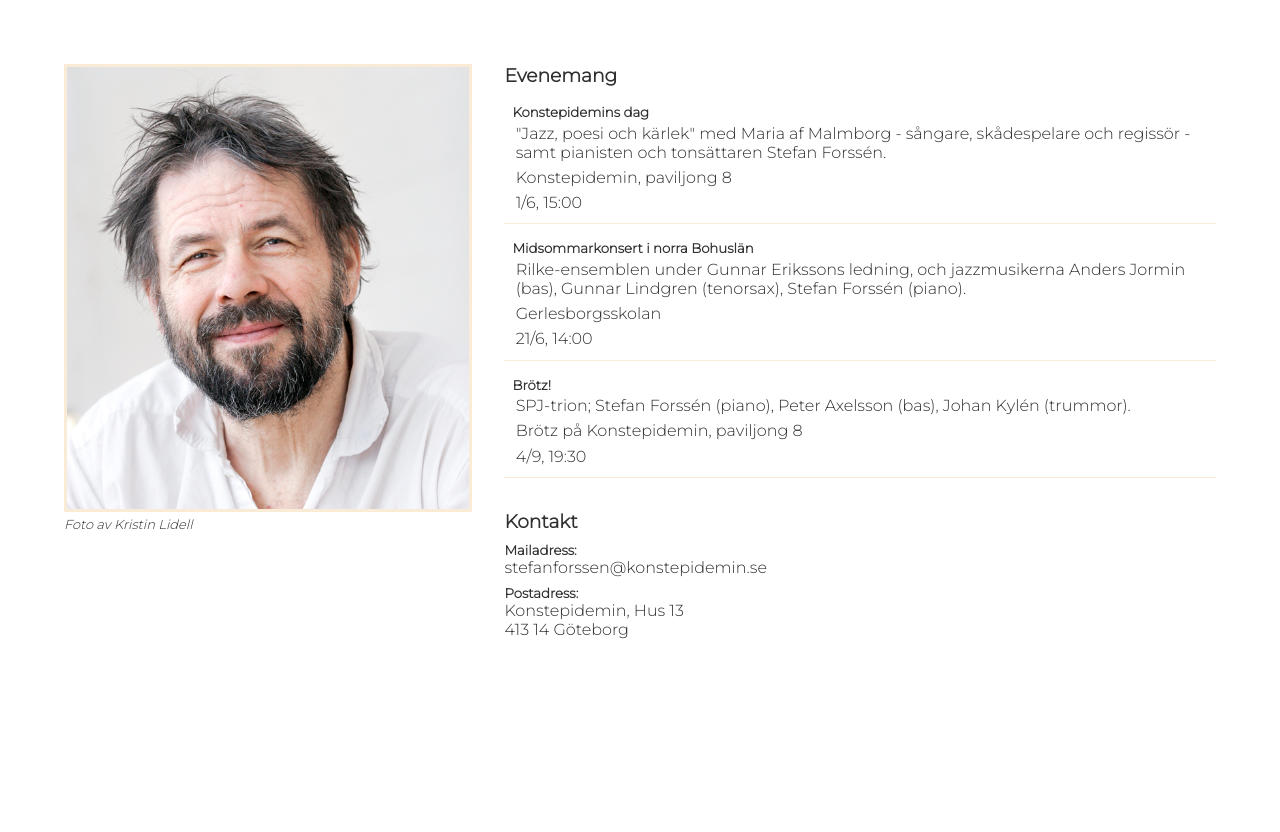
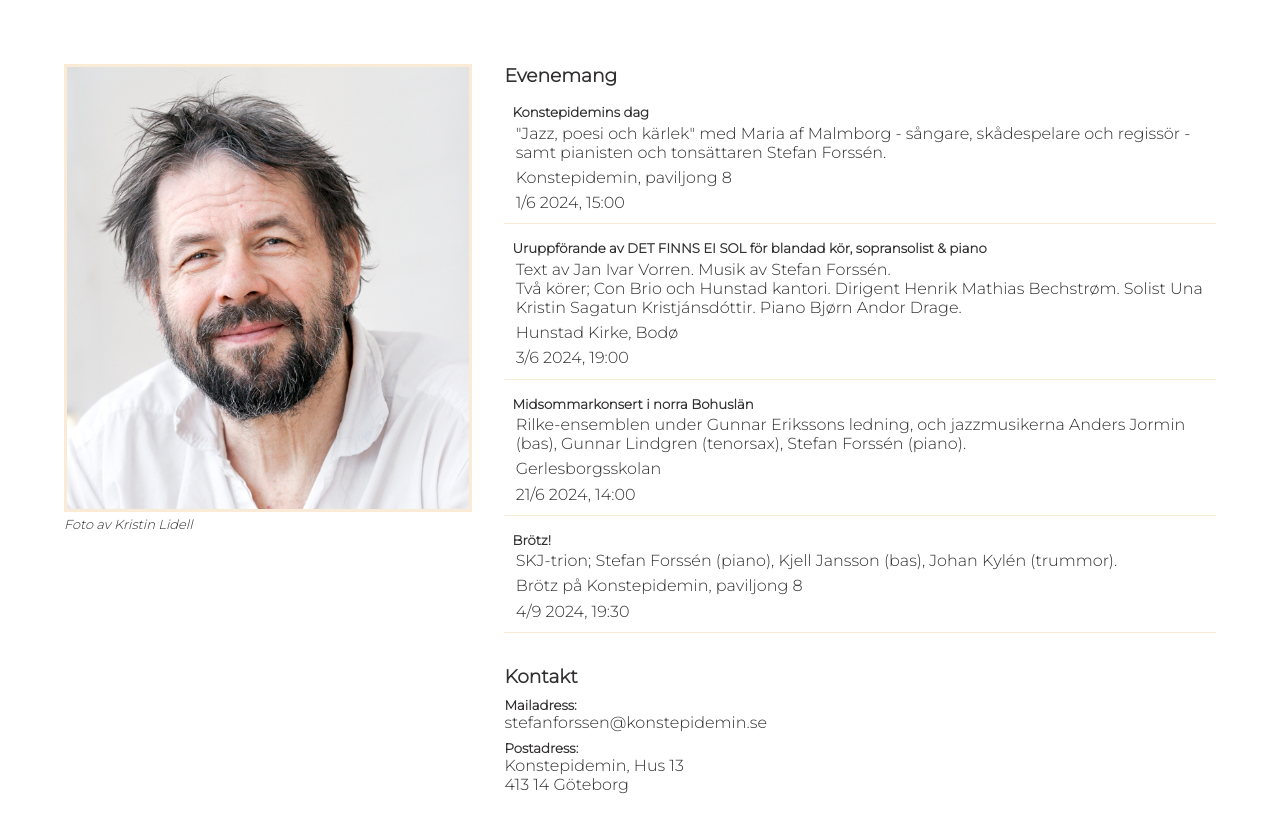
Before and after one commit to pineapple-exe/stefanforssen.se, a plain HTML site: page index.html in a window 1280 px wide. Before the commit the page ends 800 px from the top, so only its background shows below. Drawn offline with Linux system fonts and the light colour scheme.

Commit message:
update events content

```diff
--- a/index.html
+++ b/index.html
@@ -18,13 +18,6 @@
             <img id="portrait" src="img/sf_white.jpeg" alt="Picture of Stefan Forssén" />
             <footer><p>Foto av Kristin Lidell</p></footer>
         </header>
-        <!-- <nav>
-            <ul>
-                <li><a href="index.html"><span>Upcoming events</span></a></li>
-                <span id="separator">|</span>
-                <li><a href="contact.html"><span>Contact</span></a></li>
-            </ul>
-        </nav> -->
         <main>
             <div class="content">
                 <div class ="events">
@@ -37,7 +30,16 @@
                                 samt pianisten och tonsättaren Stefan Forssén.
                             </span>
                             <span class="event-where">Konstepidemin, paviljong 8</span>
-                            <span class="event-when">1/6, 15:00</span>
+                            <span class="event-when">1/6 2024, 15:00</span>
+                        </li>
+                        <li>
+                            <h5 class="event-name">Uruppförande av DET FINNS EI SOL för blandad kör, sopransolist & piano</h5>
+                            <span class="event-description">
+                                Text av Jan Ivar Vorren. Musik av Stefan Forssén. <br>
+                                Två körer; Con Brio och Hunstad kantori. Dirigent Henrik Mathias Bechstrøm. Solist Una Kristin Sagatun Kristjánsdóttir. Piano Bjørn Andor Drage.
+                            </span>
+                            <span class="event-where">Hunstad Kirke, Bodø</span>
+                            <span class="event-when">3/6 2024, 19:00</span>
                         </li>
                         <li>
                             <h5 class="event-name">Midsommarkonsert i norra Bohuslän</h5>
@@ -45,15 +47,15 @@
                                 Rilke-ensemblen under Gunnar Erikssons ledning, och jazzmusikerna Anders Jormin (bas), Gunnar Lindgren (tenorsax), Stefan Forssén (piano).
                             </span>
                             <span class="event-where">Gerlesborgsskolan</span>
-                            <span class="event-when">21/6, 14:00</span>
+                            <span class="event-when">21/6 2024, 14:00</span>
                         </li>
                         <li>
                             <h5 class="event-name">Brötz!</h5>
                             <span class="event-description">
-                                SPJ-trion; Stefan Forssén (piano), Peter Axelsson (bas), Johan Kylén (trummor).
+                                SKJ-trion; Stefan Forssén (piano), Kjell Jansson (bas), Johan Kylén (trummor).
                             </span>
                             <span class="event-where">Brötz på Konstepidemin, paviljong 8</span>
-                            <span class="event-when">4/9, 19:30</span>
+                            <span class="event-when">4/9 2024, 19:30</span>
                         </li>
                     </ul>
                 </div>
```
